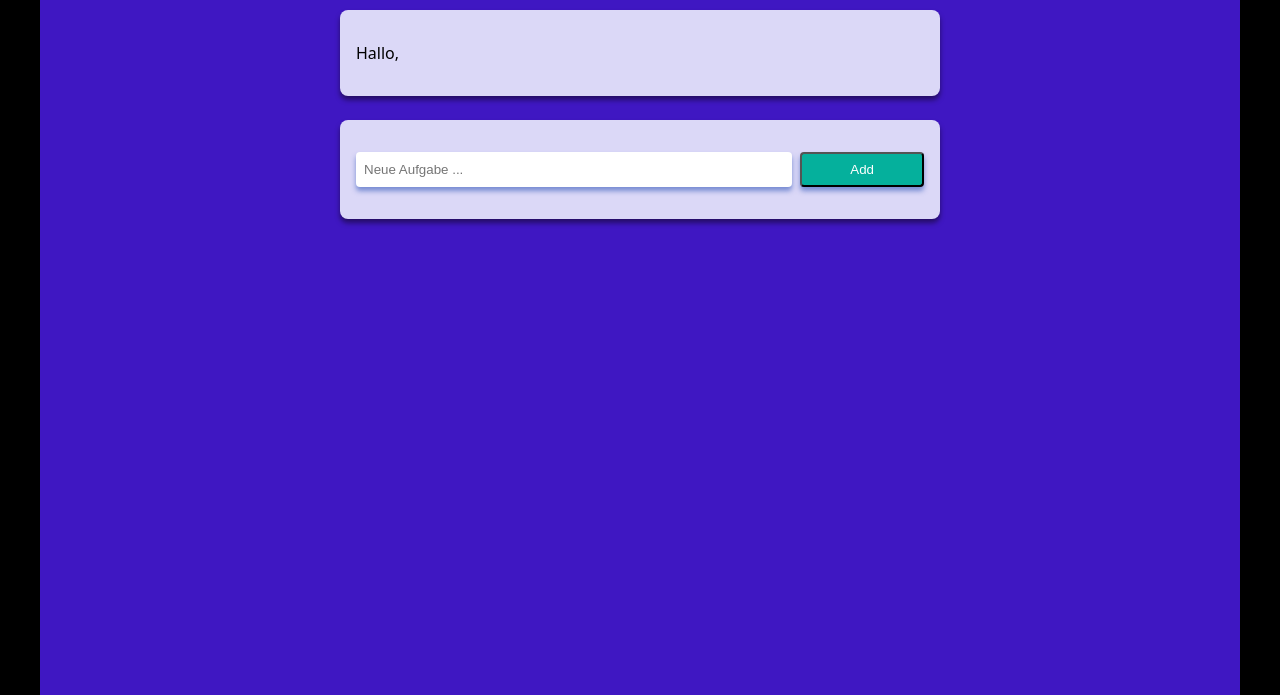
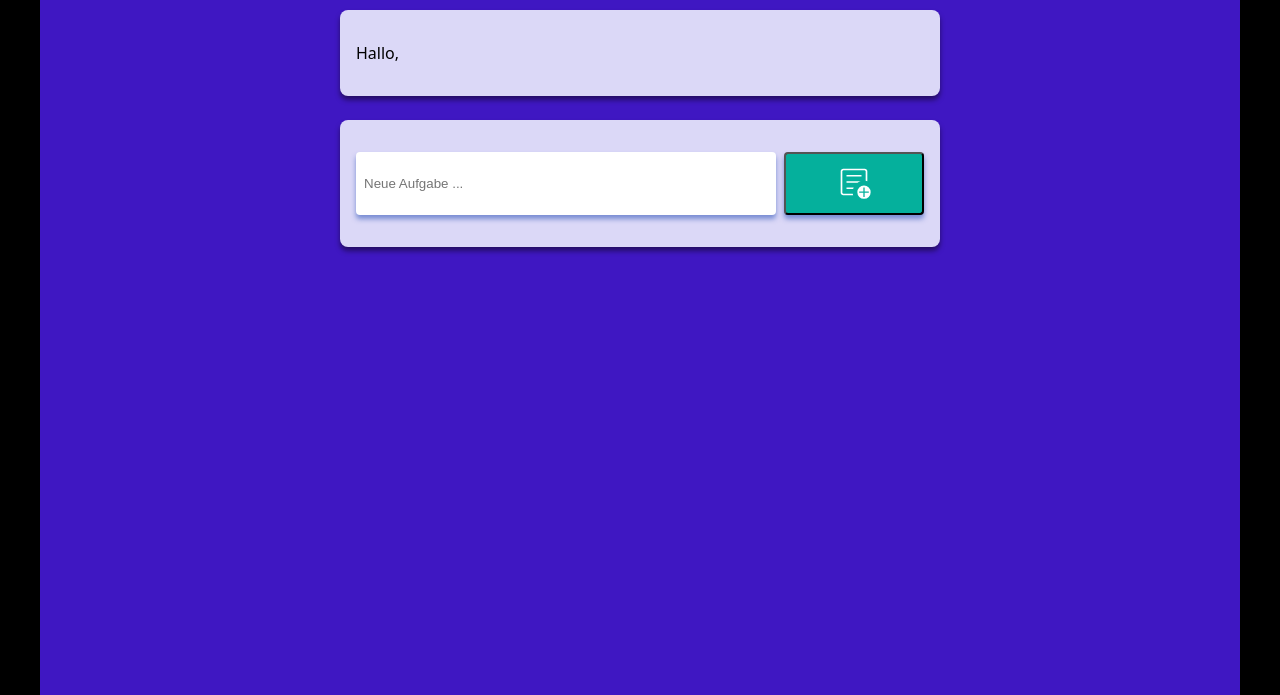
Before and after one commit to tdolpz/todo_list, a plain HTML site: page index.html in a window 1280 px wide. Shown: the part 105-800 px from the top of the page. Drawn offline with Linux system fonts and the light colour scheme.

Commit message:
add icon for add item

```diff
--- a/index.html
+++ b/index.html
@@ -24,7 +24,14 @@
         <!-- Aufgabe hinzufügen start -->
         <div class="container-new-todo">
           <input type="text" class="input-task" id="newTaskInput" placeholder="Neue Aufgabe ..." />
-          <button type="submit" class="add-btn" id="newTaskAddBtn">Add</button>
+          <button type="submit" class="add-btn" id="newTaskAddBtn">
+            <svg xmlns="http://www.w3.org/2000/svg" width="3em" height="3em" viewBox="0 0 24 24">
+              <path
+                fill="currentColor"
+                d="M5.615 20q-.67 0-1.143-.472Q4 19.056 4 18.385V5.615q0-.67.472-1.143Q4.944 4 5.615 4h12.77q.67 0 1.143.472q.472.472.472 1.143v5.95q-.263-.09-.504-.147T19 11.306v-5.69q0-.231-.192-.424T18.385 5H5.615q-.23 0-.423.192T5 5.615v12.77q0 .23.192.423t.423.192h5.666q.036.28.093.521t.147.479zM5 18v1V5v6.306v-.075zm2.5-1.73h3.96q.055-.257.15-.497t.2-.504H7.5zm0-3.77h6.58q.493-.346.97-.587t1.027-.376V11.5H7.5zm0-3.77h9v-1h-9zM18 22.116q-1.671 0-2.836-1.164T14 18.115t1.164-2.835T18 14.115t2.836 1.165T22 18.115t-1.164 2.836T18 22.115M17.615 21h.77v-2.5h2.5v-.77h-2.5v-2.5h-.77v2.5h-2.5v.77h2.5z"
+              />
+            </svg>
+          </button>
         </div>
         <!-- Aufgabe hinzufügen end -->
 
```
